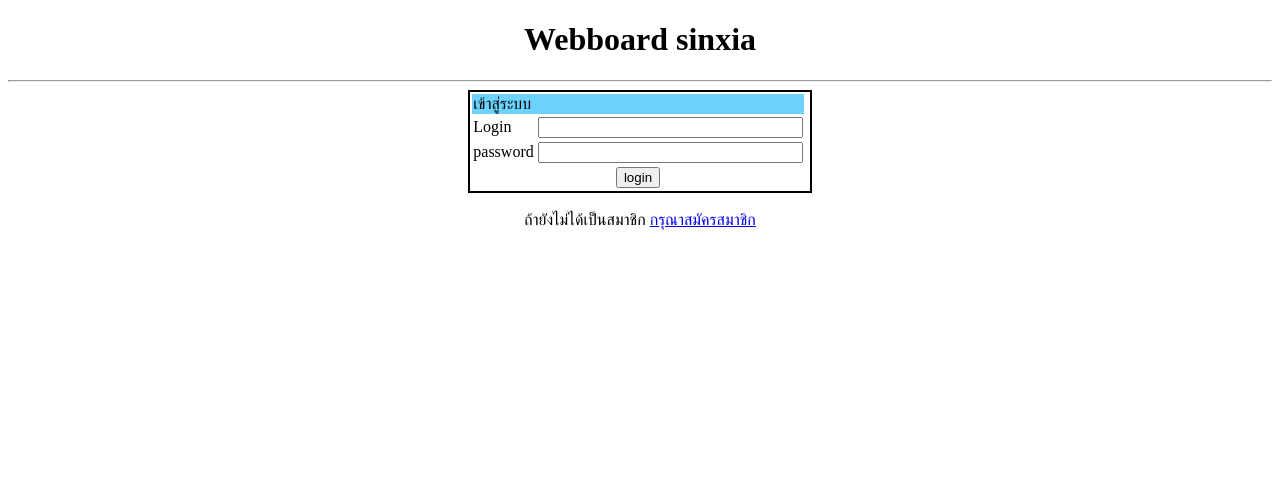
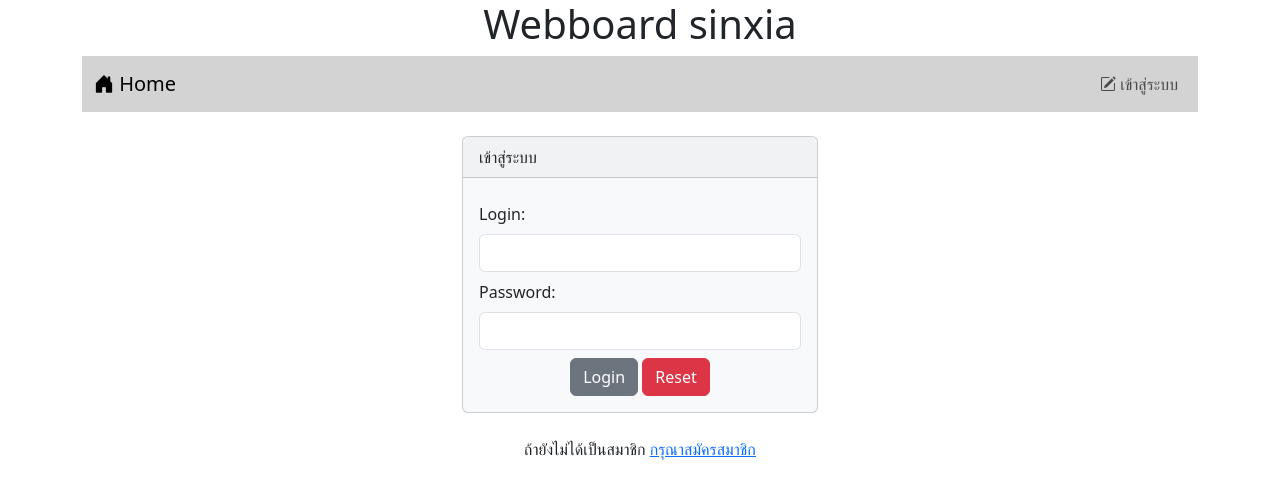
Before and after one commit to Phakkhanan09/Weboard_ECT_1, a PHP site: page /login.php in a window 1280 px wide. Shown: the top 499 px of the page. Run offline with PHP 8.4, Linux system fonts and the light colour scheme.

Commit message:
Update_login
Update_login

```diff
--- a/login.php
+++ b/login.php
@@ -11,21 +11,46 @@ if(isset($_SESSION['id'])){
 <head>
     <meta charset="UTF-8">
     <meta name="viewport" content="width=device-width, initial-scale=1.0">
+    <link href="https://cdn.jsdelivr.net/npm/bootstrap@5.3.2/dist/css/bootstrap.min.css" rel="stylesheet" integrity="sha384-T3c6CoIi6uLrA9TneNEoa7RxnatzjcDSCmG1MXxSR1GAsXEV/Dwwykc2MPK8M2HN" crossorigin="anonymous">
+    <script src="https://cdn.jsdelivr.net/npm/bootstrap@5.3.2/dist/js/bootstrap.bundle.min.js" integrity="sha384-C6RzsynM9kWDrMNeT87bh95OGNyZPhcTNXj1NW7RuBCsyN/o0jlpcV8Qyq46cDfL" crossorigin="anonymous"></script>
+    <link rel="stylesheet" href="https://cdn.jsdelivr.net/npm/bootstrap-icons@1.11.3/font/bootstrap-icons.min.css">
     <title>Login</title>
 </head>
 <body>
-    <h1 style="text-align: center;">Webboard sinxia</h1>
-    <hr>
+    <div class="container-lg">
 
-    <form action="Verify.php" method="post">
-        <table style="border: 2px solid black; width: 25%;" align="center">
-            <tr><td colspan = "2" style="background-color: #6cd2fe;">เข้าสู่ระบบ<td></tr>
-            <tr><td>Login</td><td><input type="text" name="login" size="30" required></td></tr>
-            <tr><td>password</td><td><input type="password" name="pwd" size="30" required></td></tr>
-            <tr><td colspan= "2" align="center"><input type="submit" value="login" ></td></tr>
-        </table>
-    </form>
+    <h1 style="text-align: center;" "class="mt-3">Webboard sinxia</h1>
+    <?php include "nav.php" ?>
+
+    <div class="row mt-4">
+        <div class="col-lg-4 col-md-3 col-sm-2 col-1"></div>
+        <div class="col-lg-4 col-md-6 col-sm-6 col-10">
+            <div class="card bg-light text-dark">
+                <div class="card-header">เข้าสู่ระบบ</div>
+                <div class="card-body">
+                <form action="Verify.php" method="post">
+                    <div class="form-group mt-2" >
+                        <label for="login" class="form-label">Login:</label>
+                        <input type="text" name="login" id="login" class="form-control">
+                    </div>
+                    <div class="form-group mt-2">
+                        <label for="pwd" class="form-label">Password:</label>
+                        <input type="Password" name="pwd" id="pwd" class="form-control">
+                    </div>
+                    <div class="form-group mt-2"align="center" >
+                        <input type="submit" value="Login" class="btn btn-secondary">
+                        <input type="Reset" value="Reset" class="btn btn-danger">
+                    </div>
+                </form>
+                </div>
+            </div>
+        </div>
+        <div class="col-lg-4 col-md-3 col-sm-2 col-1"></div>
+    </div>
+
+
     <br>
         <div style="text-align: center;">ถ้ายังไม่ได้เป็นสมาชิก <a href="register.html">กรุณาสมัครสมาชิก</a></div>
+    </div>
 </body>
 </html>
--- /dev/null
+++ b/nav.php
@@ -0,0 +1,21 @@
+<nav class="navbar navbar-expand-lg" style="background-color:#d3d3d3;">
+  <div class="container-fluid">
+    <a class="navbar-brand" href="index.php"><i class="bi bi-house-door-fill"></i> Home</a>
+      <ul class="navbar-nav">
+        <?php if(!isset($_SESSION['id'])) { ?>
+        <li class="nav-item">
+          <a class="nav-link" aria-current="page" href="login.php"><i class="bi bi-pencil-square"></i> เข้าสู่ระบบ</a>
+        </li>
+        <?php }else{ ?>
+            <li class="nav-item dropdown">
+            <a class="btn btn-outline-secondary btn-sm dropdown-toggle" href="#" role="button" data-bs-toggle="dropdown" aria-expanded="false">
+                <i class="bi bi-person-circle"></i> <?php echo $_SESSION['username']; ?>
+            </a>
+          <ul class="dropdown-menu">
+            <li><a class="dropdown-item" href="logout.php"><i class="bi bi-power"></i> ออกจากระบบ</a></li>
+          </ul>
+            </li>
+        <?php } ?>
+      </ul>
+    </div>
+</nav>
```
Also changed, not shown: index.php (+2 -21 lines).
